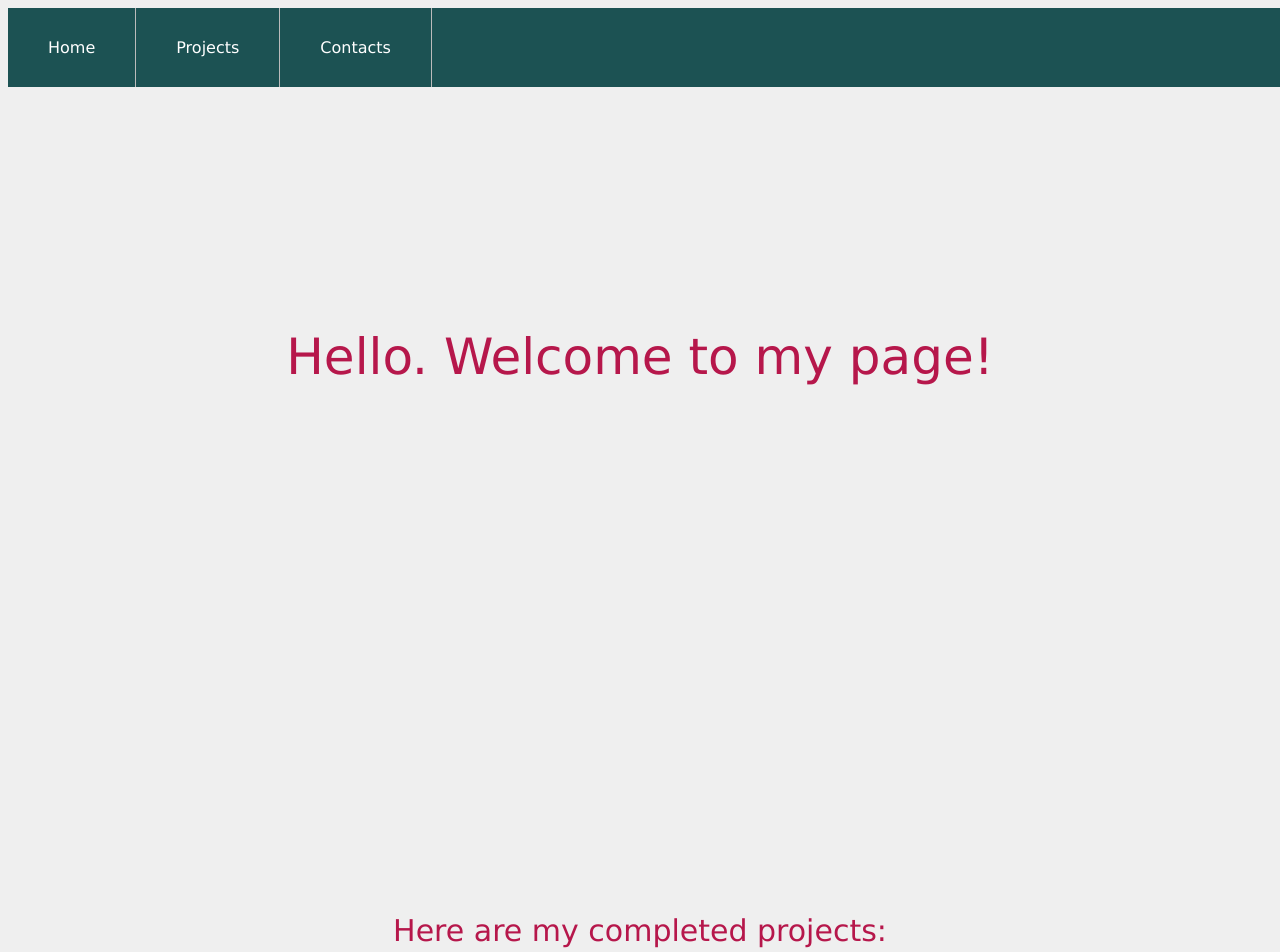
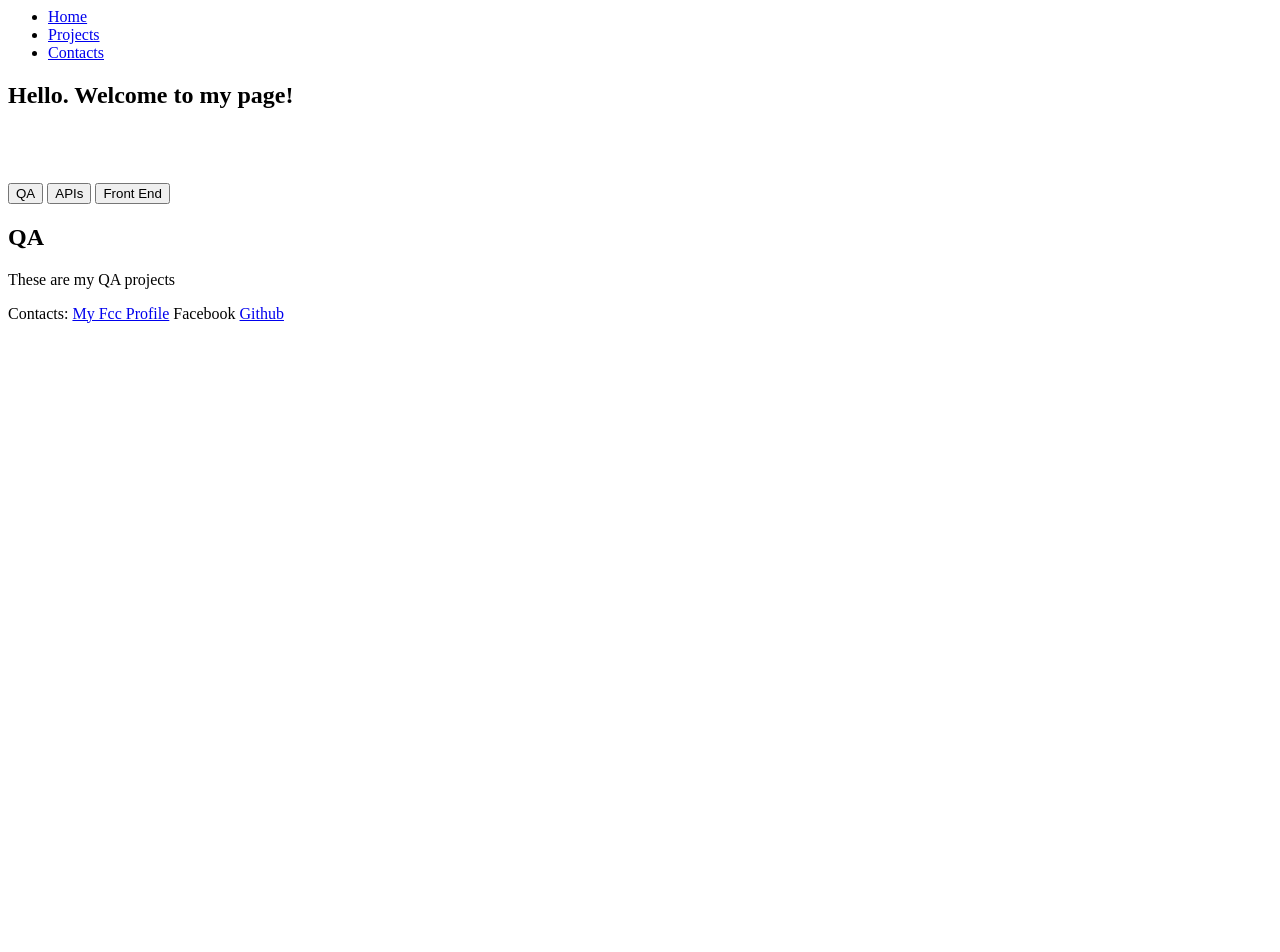
Before and after one commit to alevanni/alevanni.github.io, a PHP site: page / in a window 1280 px wide. Shown: the top 952 px of the page. After the commit the page ends 323 px from the top, so only its background shows below. Run offline with PHP 8.4, Linux system fonts and the light colour scheme; some libraries are stand-ins or nearby versions.

Commit message:
Updated Files
From all HTML to HTML and javascript. This can easily explode in my face

```diff
--- a/index.html
+++ b/index.html
@@ -1,5 +1,3 @@
-<!DOCTYPE HTML PUBLIC “-//W3C//DTD HTML 4.01 Transitional//EN”>
-
 <html>
 
 <head>
@@ -23,143 +21,45 @@
       <section id="welcome-section">
         <h1>Hello. Welcome to my page!</h1>
         <br>
-        <h3>Scroll down and take a look at my projects! </h3>
-      </section>
-    </div>
-
-    <div id="all-projects">
-      <section id="projects">
-        <h2>Here are my completed projects:</h2>
-        <div class="showcase">
-          <a href="https://codepen.io/dago19/full/oMwgKN" target="_blank">
-            <div class="project-tile">
-              <h3>Tribute Page</h3>
-              <img alt="Tribute Page" src="https://lh3.googleusercontent.com/SH2hqfdVwLO0KNWo6FYkSZYu6vUo2uOF5OZxickQGZEAZjGnESVI7RqxGJzlTpz8tCR7q6VSFwe5QeUVlALnU-ynp57KvIx1uNmfiEH4wii0Lx3Xy5w_hwTWkvrWWZSOmzHwWSainw=w2400">
-            </div>
-          </a>
-          <a href="https://codepen.io/dago19/full/WKObBX" target="_blank">
-            <div class="project-tile">
-              <h3>Survey Form</h3>
-              <img alt="Survey Form" src="https://lh3.googleusercontent.com/MjkNx6rT9ltEDhSXA9XaGN0nXF4GU5VIqUbwFnMUWuZwf9mH2w0vFJziZimXe0T3F94RYgAqnYqgfQ2DiPJwCMb40sJw3WWHBqtAAHgxvOJmIQwfwNCHVVPUtnO4mWevXQI2SfUCgA=w2400">
-            </div>
-          </a>
-          <a href="https://codepen.io/dago19/full/OwxVQW" target="_blank">
-            <div class="project-tile">
-              <h3>Technical Documentation Page</h3>
-              <img alt="Technical Documentation Page" src="https://lh3.googleusercontent.com/UnpUvE2uGxLPMjrExm6Jkls7y3QK-Fpk7y4jajhff4cLObDqdG8ybAcclp62_7xTRL6wCjSNq-x3qfjIgi6Lqfm7ckCzBA6i0m03b5p6uFlolWNewkKbfS8bWFrACqLwXT6yzTGKyA=w2400">
-            </div>
-
-          </a>
-          <a href="https://codepen.io/dago19/full/ZjJGrV" target="_blank">
-            <div class="project-tile">
-              <h3>Product Landing Page</h3>
-              <img alt="Product Landing Page" src="https://lh3.googleusercontent.com/lW_B6Pj-OgV8k9Z1sy7Wo-3CvAndeHMQQjHmIl-AYg27gJTBvBiyoZedg_Hxtx6M4U5B8QGevztJyuKEguPpwqtO8T-v_rVGLUmYKpFwTArejXYqxC9tkGPCEKffQPXgcAo4XRT1-Q=w2400">
-            </div>
-          </a>
-          <br>
-          <br>
-        </div>
-        <div class="showcase">
-          <a href="https://codepen.io/dago19/full/ojbyJo" target="_blank">
-            <div class="project-tile">
-              <h3>Random Quote Machine</h3>
-              <img alt="Random Quote Machine" src="https://lh3.googleusercontent.com/O1SNGnPr_EnHSMj2O37TNy84w8ZP6KZWYqoESlhq52PKMf21oI6L02K15e-YPc-qzK9wFPEV7dQonZZAWbe5DK7qIZc_lNieO4c6rCWp_LBmuCZLQAG4EtcFkFtuuJcFE09DFRw9Vg=w2400">
-            </div>
-          </a>
-          <a href="https://codepen.io/dago19/full/rOxjXK" target="_blank">
-            <div class="project-tile">
-              <h3>Markdown Previewer</h3>
-              <img alt="Markdown Previewer" src="https://lh3.googleusercontent.com/dP4BSq6_6Lp-0ZZdYToctTR0ajMN7F0IeS3OARUaivV4CSK8M5rLqBGL7HbyCLPzePT2IQ2u5Bx8QdKzp3KecpXoWcxQmlazBirVYgNFXpJkZU_RFl7l6OQ_0DxPvPjyp74OCbk0Mg=w2400">
-            </div>
-          </a>
-
-          <a href="https://codepen.io/dago19/full/ojeGvz" target="_blank">
-            <div class="project-tile">
-              <h3>Drum Machine</h3>
-              <img alt="Drum Machine" src="https://lh3.googleusercontent.com/3y9WhPq52JL3JXouj4TbOyyF6mxAfTldQ7Ak4WrHO4wC2eSdmAtMEZPYbkpHvJOfn574SdF8JkrePwyEddg0XFWv_2Nkvn4IdnI9UldnRN8DKbzniDNgvfLvQyhJ8m9dcZvjfhF9sQ=w2400">
-            </div>
-          </a>
-          <a href="https://codepen.io/dago19/full/avJpxz" target="_blank">
-            <div class="project-tile">
-              <h3>JS Calculator</h3>
-              <img alt="JS Calculator" src="https://lh3.googleusercontent.com/RAjzi26lU5sT0Bj_UHOZcSRXj43EjWmvGWcvDIUEoFGZaMgw0Qo3npzBkwAoF3nqBSaT4nGYupBaYAGEbeF0v1ymXspU4UwQxf5MZ-gwggBY3gJuPXqehbHMeQTPWNKYj0Vdct5ZRg=w2400">
-            </div>
-          </a>
-          <br>
-          <br>
-</div>
-          <div class="showcase">
-            <a href="https://codepen.io/dago19/full/EVWNwE" target="_blank">
-              <div class="project-tile">
-                <h3>Pomodoro Clock</h3>
-                <img alt="Pomodoro Clock" src="https://lh3.googleusercontent.com/3zvPRS-HKpUrv25wJW2kUR8g-AqLzveV3ZJuGwNquRc8mN1YuRg9HJS6qENazH5x5yG_IqlHaWJLB1eUnHJjS_GN0pU6vyilqhW9yvxLAl5Erg5TNs_6UPuF_K45KKQTyI-WBcJVcA=w2400">
-              </div>
-            </a>
-            <a href="https://codepen.io/dago19/full/LvgEwL" target="_blank">
-              <div class="project-tile">
-                <h3>Bar Chart</h3>
-                <img alt="Bar Chart" src="https://lh3.googleusercontent.com/Ak97MGOz6MRoyhWSOl-iijnixrZa0Lftvr_4whq4T2mwkA3MiMyr3FsSZnxUO-Q4iNj4Um2okADZwO4IT0qZcv3uDCZ42te3vmQsg0Wh4dv1ZP52ftkydWlSwyNVaX4OHjHwEptTEA=w2400">
-              </div>
-            </a>
-            <a href="https://codepen.io/dago19/full/QjypWg" target="_blank">
-              <div class="project-tile">
-                <h3>Scatter Plot Graph</h3>
-                <img alt="Scatter Plot Graph" src="https://lh3.googleusercontent.com/zoyFGs3hSqdKgoCdbaCusIPog_yidFLNcGYkrsp_mU3mxnLoeyasecDjrc2XJDt23K2dXjTO2wVFEBDXSu9useqdAkcYv6qVBXhiBDEvhiCyauRpxwhRoOVkXYXvsNKT-FfT58DQMg=w2400">
-              </div>
-            </a>
-            <a href="https://codepen.io/dago19/full/PowoXOz" target="_blank">
-              <div class="project-tile">
-                <h3>Heat Map</h3>
-                <img alt="Heat Map" src="https://lh3.googleusercontent.com/d370jhbyM5EcoLoGM96eTv7yfw-GtnYCci47m2h3rxpMJatygC1uzKVI2nc6i4DAyz32GEpeM40RDSs2EKGQv3YKznbWuRR0DOEhc-WVRyPZhiBP-As57k9h0oExnJ9jFtwULaRK3Q=w2400">
-              </div>
-            </a>
         <br>
         <br>
 
+      </section>
     </div>
-         <div class="showcase">
-            <a href="https://codepen.io/dago19/full/mdyyMjJ" target="_blank">
-              <div class="project-tile">
-                <h3>Choropleth Map</h3>
-                <img alt="Choropleth Map" src="https://lh3.googleusercontent.com/0sGh_ycALfKwtkkSIci3kxCtDqG2siIE3R5vql5ZkQnTpGjCfqX8aLXbzsxAfRn3HxNchIf5WCV_1Zqlqla9_e3XH7OJ_v_JXMj7KrCGgN0tRXqlVt51vDi3-eW_DFe0Na460bJtsA=w2400">
+    <div id="all-projects">
+      <div class="w3-bar w3-black">
+        <button class="w3-bar-item w3-button" onclick="openCard('QA')">QA</button>
+        <button class="w3-bar-item w3-button" onclick="openCard('apis')">APIs</button>
+        <button class="w3-bar-item w3-button" onclick="openCard('front-end')">Front End</button>
       </div>
-            </a>
-            <a href="https://codepen.io/dago19/full/xxbbLLy" target="_blank">
-              <div class="project-tile">
-                <h3>Tree Map</h3>
-                <img alt="Bar Chart" src="https://lh3.googleusercontent.com/HpKdJhdO7AalHKoP2yZWyA9qmr7yChQbdLwkTf44VUTuPg2zEG_vAUXAYDJR7AhLfH9DFef4we2FjrzHMa57qVCb59DaOLb6lqg1fazKTPEebQfldJV0yvCq2y5QQ4nBArTFnVlXCA=w2400">
-              </div>
-            </a>
-
-
-            <br>
-            <br>
-
+      <div id="QA" class="card">
+        <h2>QA</h2>
+        <p>These are my QA projects</p>
+        <div class="showcase" id="QA-showcase"></div>
       </div>
 
-
-        <h2>Here are my in-progress projects:</h2>
-        <div class="showcase">
-
-          <div class="project-tile">
-            <h3>...nothing to show for now!</h3>
-
+      <div id="apis" class="card" style="display:none">
+        <h2>APIs and Microservices</h2>
+        <p>These are my APIs and Microservices Projects</p>
+        <div class="showcase" id="apis-showcase">
         </div>
-
       </div>
-      </section>
-      <br>
-
+      <div id="front-end" class="card" style="display:none">
+        <h2>Front End Development</h2>
+        <p>These are my Front End Development projects</p>
+        <div class="showcase" id="front-end-showcase">
+        </div>
+      </div>
       </div>
 
       <footer id="footer">
         <p>Contacts:
-        <a id="profile-link" href="https://www.freecodecamp.org/alevanni19" target="_blank">My Fcc Profile</a>
-        <a href="https://codepen.io/alevanni" target="_blank">Codepen</a>
-        <a href="https://github.com/alevanni">Github</a>
+          <a id="profile-link" href="https://www.freecodecamp.org/alevanni19" target="_blank">My Fcc Profile</a> Facebook
+          <a href="http://alevanni.github.io/" target="_blank">Github</a>
         </p>
 
       </footer>
+  </div>
 </body>
 
 </html>
--- a/portfolio.css
+++ b/style.css
@@ -25,6 +25,14 @@
   width: 100%;
   grid-area: navbar;
 }
+
+.project-tile img {
+  width: 200px;
+  height: 150px;
+  border-radius: 15px;
+  box-shadow: 0px 0px 30px 10px grey;
+}
+
 #welcome-section h1 {
   width: 100%;
   color: #b6174b;
@@ -32,18 +40,16 @@
   margin-top: 30vh;
   font-size: 50px;
   font-weight: 450;
+  background-color: grey;
 }
 #welcome-section {
   height: 100vh;
-  position: relative;
+  text-align: center;
   width: 100%;
 }
-
-#welcome {
+welcome {
   grid-area: welcome;
-  /*background-color: white;*/
-  margin: 0;
-  text-align: center;
+  color: red;
   width: 100%;
 }
 
@@ -54,24 +60,28 @@
 }
 #all-projects {
   width: 100%;
+  height: auto;
+  background-color: blue;
   grid-area: all-projects;
-
-  text-align: center;
-  display: flex;
-  flex-direction: column;
-  justify-content: center;
-  align-items: stretch;
   text-align: center;
 }
-
+#QA {
+  background-color: red;
+}
+#apis {
+  background-color: green;
+}
+#front-end{
+  background-color: yellow;
+}
 .showcase {
   width: 100%;
+  padding: 50px;
   display: grid;
-  grid-template-columns: repeat(auto-fit, minmax(320px, 1fr));
-  grid-template-rows: repeat(auto-fit, minmax(200px, 1fr));
-
+  border: 2px solid black;
+  grid-template-columns: auto auto auto auto;
   grid-gap: 10px;
-  /*background-color: blue*/
+  /*background-color: orange;*/
 }
 .project-tile h3 {
   font-weight: 2.5;
@@ -79,15 +89,12 @@
   color: black;
 }
 .project-tile {
+  background-color: pink;
+  width: 300px;
   font-weight: 2.5;
   display: flex;
   flex-direction: column;
   align-items: center;
-}
-
-#projects img {
-  width: 300px;
-  height: 150px;
 }
 
 ul {
@@ -131,10 +138,6 @@
   text-decoration: none;
 }
 
-.showcase a {
-  text-decoration: none;
-}
-
 @media (max-width: 650px) {
   #navbar li a {
     padding: 20px 30px;
```
Also changed, not shown: portfolio.js (added, +51 -0 lines). Lines whose indentation alone changed are shown as unchanged.
